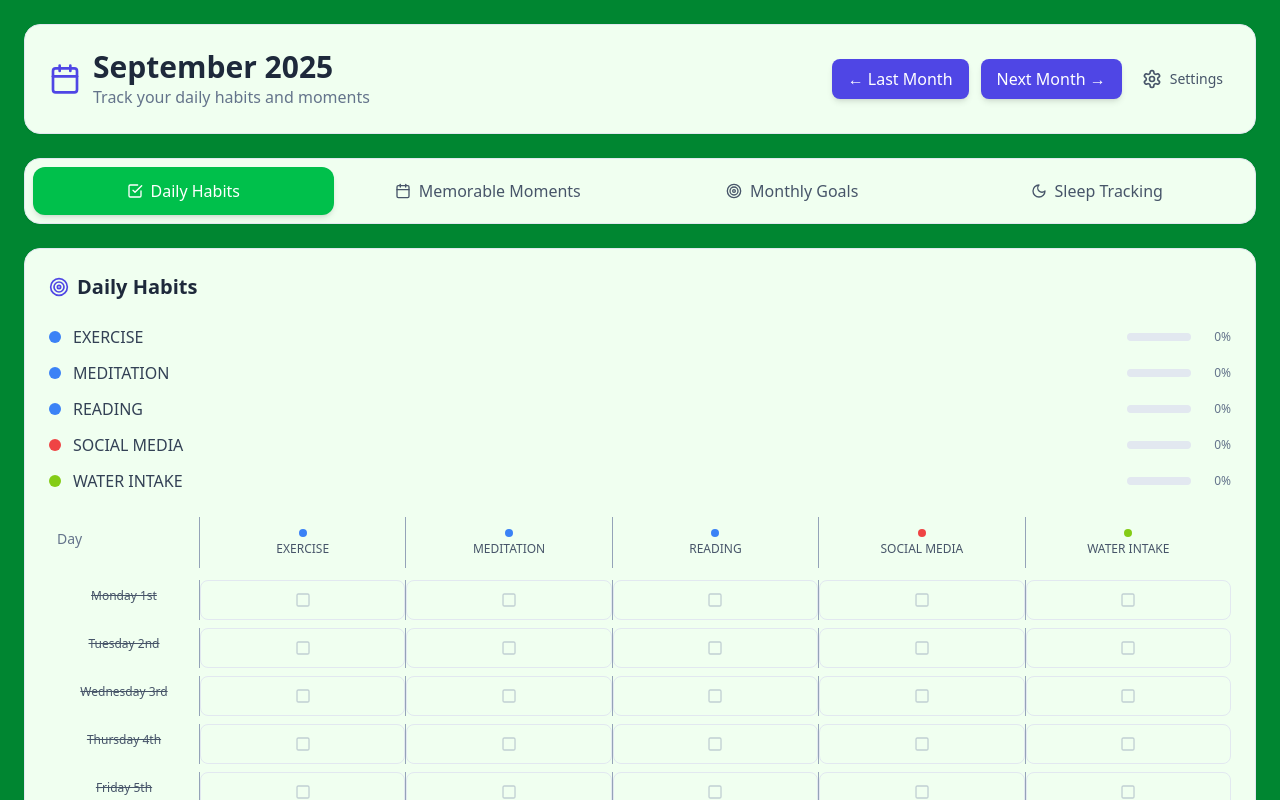
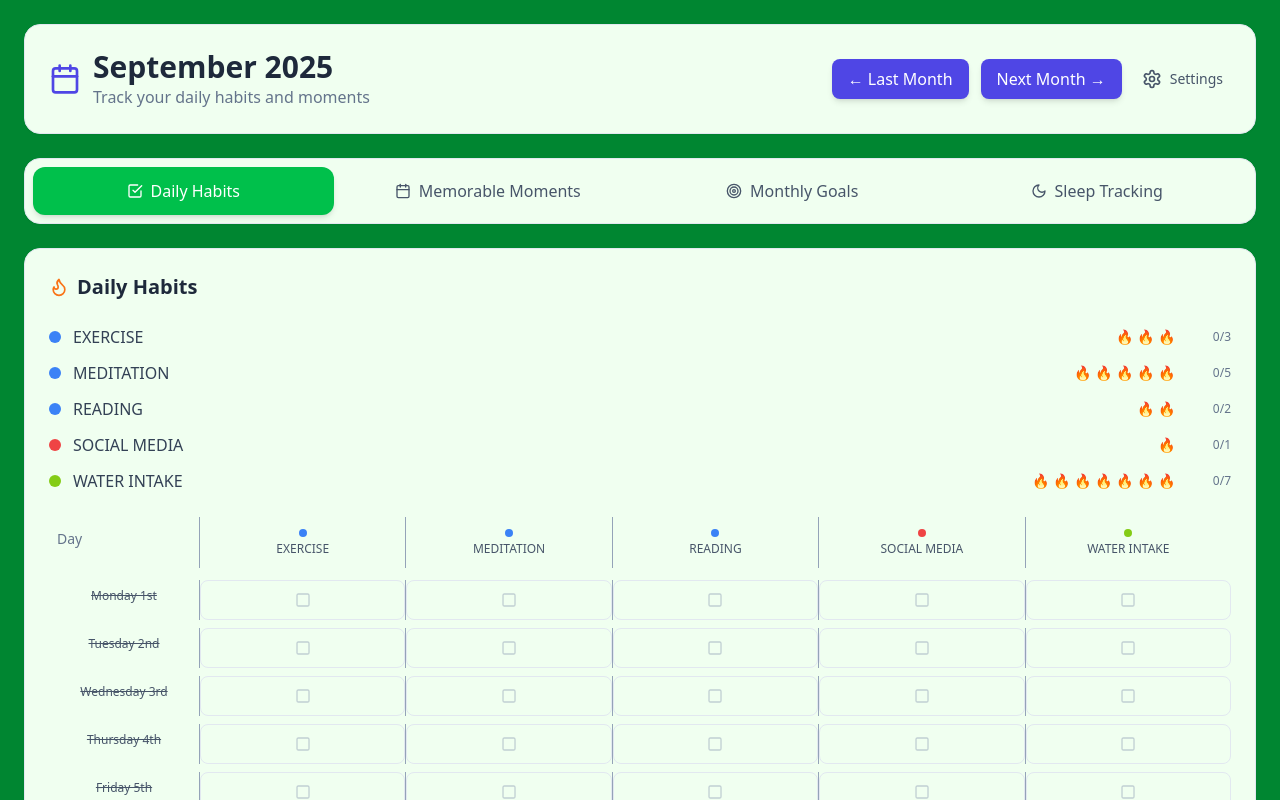
Before and after one commit to brock2p0/HabiTracki, a React (Vite) app: page / in a window 1280 px wide. Shown: the top 800 px of the page. Built offline with nearby package versions, Linux system fonts and the light colour scheme.

Commit message:
Fix habit grid persistence and remove completion rate

```diff
--- a/src/components/HabitGrid.tsx
+++ b/src/components/HabitGrid.tsx
@@ -1,7 +1,6 @@
 import React from 'react';
-import { CheckSquare, Square, Target } from 'lucide-react';
-import { format } from 'date-fns';
-import { isBefore, startOfDay } from 'date-fns';
+import { CheckSquare, Square, Flame } from 'lucide-react';
+import { format, isBefore, startOfDay, subDays } from 'date-fns';
 import type { Habit } from '../types';
 
 interface HabitGridProps {
@@ -21,24 +20,6 @@ const HabitGrid: React.FC<HabitGridProps> = ({
 }) => {
   const today = startOfDay(new Date());
 
-  const getCompletionRate = (habitIndex: number) => {
-    const habit = habits[habitIndex];
-    if (!habit) return 0;
-
-    let completed = 0;
-    let total = 0;
-
-    for (let day = 1; day <= daysInMonth; day++) {
-      const dayData = getDayData(day);
-      if (dayData.habits && dayData.habits[habit.id] !== undefined) {
-        total++;
-        if (dayData.habits[habit.id]) completed++;
-      }
-    }
-
-    return total > 0 ? Math.round((completed / total) * 100) : 0;
-  };
-
   const getHabitColor = (type: string) => {
     switch (type) {
       case 'critical': return 'text-habit-critical-700 border-habit-critical-300';
@@ -49,38 +30,71 @@ const HabitGrid: React.FC<HabitGridProps> = ({
   };
 
   const getFlameMomentum = (habit: Habit) => {
-    if (!habit) return 0;
+    const flameCount = habit.flameCount || 3;
+    const lookbackDays = Math.min(14, daysInMonth);
+    const recentDays = [];
 
-    let completed = 0;
-    let total = 0;
-
-    for (let day = 1; day <= daysInMonth; day++) {
-      const dayData = getDayData(day);
-      if (dayData.habits && dayData.habits[habit.id] !== undefined) {
-        total++;
-        if (dayData.habits[habit.id]) completed++;
+    // Get recent days data
+    for (let i = 0; i < lookbackDays; i++) {
+      const day = daysInMonth - i;
+      if (day >= 1) {
+        const dayData = getDayData(day);
+        const isCompleted = dayData.habits?.[habit.id] || false;
+        recentDays.unshift({ day, completed: isCompleted });
       }
     }
 
-    return total > 0 ? Math.round((completed / total) * 100) : 0;
+    if (recentDays.length === 0) return 0;
+
+    // Calculate base completion rate
+    const completedDays = recentDays.filter(d => d.completed).length;
+    const baseRate = completedDays / recentDays.length;
+
+    // Calculate streak bonus
+    let currentStreak = 0;
+    for (let i = recentDays.length - 1; i >= 0; i--) {
+      if (recentDays[i].completed) {
+        currentStreak++;
+      } else {
+        break;
+      }
+    }
+
+    // Calculate consistency bonus (fewer gaps = higher bonus)
+    let gaps = 0;
+    let inStreak = false;
+    for (const day of recentDays) {
+      if (day.completed) {
+        if (!inStreak && gaps > 0) gaps++;
+        inStreak = true;
+      } else {
+        inStreak = false;
+      }
+    }
+
+    const streakMultiplier = Math.min(1.5, 1 + (currentStreak * 0.1));
+    const consistencyMultiplier = Math.max(0.5, 1 - (gaps * 0.1));
+
+    const momentum = baseRate * streakMultiplier * consistencyMultiplier;
+    return Math.min(flameCount, Math.round(momentum * flameCount));
   };
 
   return (
     <section className="bg-secondary-bg rounded-2xl shadow-sm border border-slate-200 p-6" aria-labelledby="habits-heading">
       <div className="flex items-center gap-2 mb-6">
-        <Target className="w-5 h-5 text-indigo-600" />
+        <Flame className="w-5 h-5 text-orange-500" />
         <h2 id="habits-heading" className="text-xl font-semibold text-slate-800">Daily Habits</h2>
       </div>
 
       {habits.length === 0 ? (
         <div className="text-center py-12 text-slate-500">
-          <Target className="w-12 h-12 mx-auto mb-4 opacity-50" />
+          <Flame className="w-12 h-12 mx-auto mb-4 opacity-50" />
           <p>No habits yet. Add some habits to start tracking!</p>
         </div>
       ) : (
         <div className="space-y-4">
-          {/* Habit Headers with Progress */}
-          <div className="space-y-3 mb-6" role="list" aria-label="Habit progress overview">
+          {/* Habit Flame Overview */}
+          <div className="space-y-3 mb-6" role="list" aria-label="Habit flame momentum overview">
             {habits.map((habit, habitIndex) => (
               <div key={habitIndex} className="flex items-center justify-between" role="listitem">
                 <div className="flex items-center gap-3">
@@ -92,18 +106,19 @@ const HabitGrid: React.FC<HabitGridProps> = ({
                   <span className="font-medium text-slate-700">{habit.name}</span>
                 </div>
                 <div className="flex items-center gap-2">
-                  <div className="w-16 bg-slate-200 rounded-full h-2" role="progressbar" aria-valuenow={getCompletionRate(habitIndex)} aria-valuemin={0} aria-valuemax={100} aria-label={`${habit.name} completion rate`}>
-                    <div
-                      className={`h-2 rounded-full transition-all duration-300 ${
-                        habit.type === 'critical' ? 'bg-habit-critical-500' :
-                        habit.type === 'goal' ? 'bg-habit-goal-500' :
-                        habit.type === 'avoid' ? 'bg-habit-avoid-500' : 'bg-slate-500'
-                      }`}
-                      style={{ width: `${getCompletionRate(habitIndex)}%` }}
-                    ></div>
+                  <div className="flex items-center gap-1">
+                    {Array.from({ length: habit.flameCount || 3 }, (_, i) => (
+                      <span
+                        key={i}
+                        className={`text-sm ${i < getFlameMomentum(habit) ? 'text-orange-500' : 'text-slate-300'}`}
+                        aria-hidden="true"
+                      >
+                        🔥
+                      </span>
+                    ))}
                   </div>
-                  <span className="text-xs text-slate-500 w-8 text-right" aria-hidden="true">
-                    {getCompletionRate(habitIndex)}%
+                  <span className="text-xs text-slate-500 w-12 text-right" aria-label={`${getFlameMomentum(habit)} out of ${habit.flameCount || 3} flames`}>
+                    {getFlameMomentum(habit)}/{habit.flameCount || 3}
                   </span>
                 </div>
               </div>
--- a/src/components/HabitSettings.tsx
+++ b/src/components/HabitSettings.tsx
@@ -203,6 +203,17 @@ const HabitSettings: React.FC<HabitSettingsProps> = ({ habits, onUpdateHabits, d
                 <option value="avoid">Avoid</option>
               </select>
 
+              <input
+                type="number"
+                min="1"
+                max="10"
+                value={habit.flameCount || 3}
+                onChange={(e) => updateHabit(index, 'flameCount', parseInt(e.target.value) || 3)}
+                className="w-16 px-2 py-2 border border-slate-300 rounded-lg focus:ring-2 focus:ring-indigo-500 focus:border-transparent text-center"
+                aria-label={`Flame count for ${habit.name} habit`}
+                title="Number of flames for this habit"
+              />
+
               <button
                 onClick={() => deleteHabit(index)}
                 className="p-2 text-red-500 hover:text-red-700 hover:bg-red-50 rounded-lg transition-colors"
@@ -278,6 +289,10 @@ const HabitSettings: React.FC<HabitSettingsProps> = ({ habits, onUpdateHabits, d
             <div className="w-3 h-3 bg-habit-avoid-500 rounded-full"></div>
             <span><strong>Avoid:</strong> Habits to minimize</span>
           </div>
+          <div className="flex items-center gap-2 mt-3 pt-2 border-t border-slate-300">
+            <span className="text-orange-500">🔥</span>
+            <span><strong>Flame Count:</strong> Number of flames each habit can earn (1-10)</span>
+          </div>
         </div>
       </div>
     </section>
--- a/src/hooks/useHabitData.ts
+++ b/src/hooks/useHabitData.ts
@@ -2,11 +2,11 @@ import { useState, useEffect } from 'react';
 import type { Habit, HabitData } from '../types';
 
 const defaultHabits: Habit[] = [
-  { id: '1', name: 'EXERCISE', type: 'goal', description: 'At least 30 minutes of physical activity' },
-  { id: '2', name: 'MEDITATION', type: 'goal', description: 'Mindfulness practice or breathing exercises' },
-  { id: '3', name: 'READING', type: 'goal', description: 'Read for personal growth or entertainment' },
-  { id: '4', name: 'SOCIAL MEDIA', type: 'avoid', description: 'Limit mindless scrolling and consumption' },
-  { id: '5', name: 'WATER INTAKE', type: 'critical', description: 'Stay properly hydrated throughout the day' }
+  { id: '1', name: 'EXERCISE', type: 'goal', description: 'At least 30 minutes of physical activity', flameCount: 3 },
+  { id: '2', name: 'MEDITATION', type: 'goal', description: 'Mindfulness practice or breathing exercises', flameCount: 5 },
+  { id: '3', name: 'READING', type: 'goal', description: 'Read for personal growth or entertainment', flameCount: 2 },
+  { id: '4', name: 'SOCIAL MEDIA', type: 'avoid', description: 'Limit mindless scrolling and consumption', flameCount: 1 },
+  { id: '5', name: 'WATER INTAKE', type: 'critical', description: 'Stay properly hydrated throughout the day', flameCount: 7 }
 ];
 
 // Migration function to convert index-based data to ID-based data
--- a/src/types/index.ts
+++ b/src/types/index.ts
@@ -3,6 +3,7 @@ export interface Habit {
   name: string;
   type: 'critical' | 'goal' | 'avoid';
   description?: string;
+  flameCount?: number;
 }
 
 export interface DayData {
```
